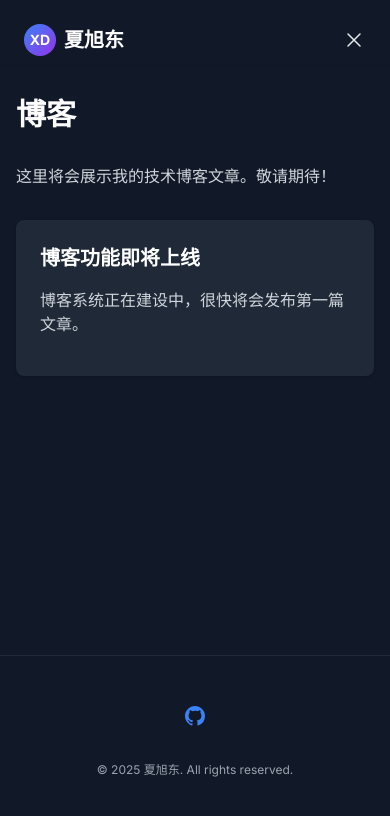
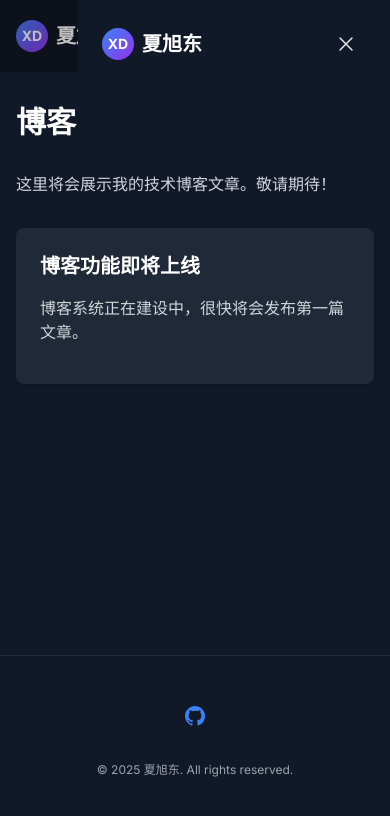
Before and after one commit to xxd-x86/xxd_web, a Next.js app: page /blog in a window 390 px wide. Both pictures are taken after a click on the button "打开主菜单". Shown: the top 816 px of the page. Built offline with nearby package versions, Linux system fonts and the light colour scheme.

Commit message:
简化Header组件，修复导航区域混乱问题

```diff
--- a/src/components/Header.tsx
+++ b/src/components/Header.tsx
@@ -23,40 +23,32 @@ export default function Header() {
   }, [])
 
   return (
-    <header className="sticky top-0 z-50 bg-white/90 dark:bg-gray-900/90 backdrop-blur-md shadow-sm">
-      <nav className="mx-auto flex max-w-7xl items-center justify-between p-4 lg:px-8" aria-label="Global">
-        <div className="flex lg:flex-1">
-          <Link href="/" className="-m-1.5 p-1.5 flex items-center space-x-2">
-            <span className="sr-only">夏旭东</span>
-            <div className="h-8 w-8 rounded-full bg-gradient-to-br from-blue-500 to-purple-600 flex items-center justify-center text-white text-sm font-bold">XD</div>
+    <header className="relative z-50 bg-white/90 dark:bg-gray-900/90 backdrop-blur-md shadow-sm">
+      {/* 桌面导航 */}
+      <div className="mx-auto max-w-7xl px-4 sm:px-6 lg:px-8">
+        <div className="flex justify-between items-center py-4 md:justify-start md:space-x-10">
+          <div className="flex justify-start lg:w-0 lg:flex-1">
+            <Link href="/" className="flex items-center space-x-2">
+              <div className="h-8 w-8 rounded-full bg-gradient-to-br from-blue-500 to-purple-600 flex items-center justify-center text-white text-sm font-bold">
+                XD
+              </div>
               <span className="text-xl font-bold text-gray-900 dark:text-white">夏旭东</span>
             </Link>
           </div>
-        <div className="flex lg:hidden">
-          <button
-            type="button"
-            className="-m-2.5 inline-flex items-center justify-center rounded-md p-2.5 text-gray-700 dark:text-gray-200"
-            onClick={() => setMobileMenuOpen(true)}
-          >
-            <span className="sr-only">打开主菜单</span>
-            <Bars3Icon className="h-6 w-6" aria-hidden="true" />
-          </button>
-        </div>
-        <div className="hidden lg:flex lg:gap-x-8">
+
+          <div className="hidden md:flex items-center justify-end md:flex-1 lg:w-0 space-x-8">
             {navigation.map((item) => (
               <Link
                 key={item.name}
                 href={item.href}
-              className="text-sm font-semibold leading-6 text-gray-900 dark:text-white hover:text-blue-600 dark:hover:text-blue-400 transition-colors"
+                className="text-base font-medium text-gray-700 dark:text-gray-200 hover:text-blue-600 dark:hover:text-blue-400"
               >
                 {item.name}
               </Link>
             ))}
-        </div>
-        <div className="hidden lg:flex lg:flex-1 lg:justify-end">
             <button
               onClick={() => setTheme(theme === 'dark' ? 'light' : 'dark')}
-            className="rounded-full p-2 bg-gray-100 dark:bg-gray-800 text-gray-500 dark:text-gray-400 hover:bg-gray-200 dark:hover:bg-gray-700 focus:outline-none focus:ring-2 focus:ring-gray-300 dark:focus:ring-gray-600 transition-colors"
+              className="ml-4 rounded-full p-2 bg-gray-100 dark:bg-gray-800 text-gray-500 dark:text-gray-400 hover:bg-gray-200 dark:hover:bg-gray-700 focus:outline-none focus:ring-2 focus:ring-gray-300 dark:focus:ring-gray-600"
               aria-label="切换主题"
             >
               {mounted && (theme === 'dark' ? (
@@ -66,58 +58,67 @@ export default function Header() {
               ))}
             </button>
           </div>
-      </nav>
-      {/* Mobile menu */}
-      <div className={`lg:hidden ${mobileMenuOpen ? 'fixed inset-0 z-50' : 'hidden'}`}>
-        <div className="fixed inset-y-0 right-0 z-50 w-full overflow-y-auto bg-white dark:bg-gray-900 px-6 py-6 sm:max-w-sm sm:ring-1 sm:ring-gray-900/10">
-          <div className="flex items-center justify-between">
-            <Link href="/" className="-m-1.5 p-1.5 flex items-center space-x-2">
-              <div className="h-8 w-8 rounded-full bg-gradient-to-br from-blue-500 to-purple-600 flex items-center justify-center text-white text-sm font-bold">XD</div>
+
+          <div className="flex items-center md:hidden">
+            <button
+              onClick={() => setTheme(theme === 'dark' ? 'light' : 'dark')}
+              className="rounded-full p-2 bg-gray-100 dark:bg-gray-800 text-gray-500 dark:text-gray-400 mr-2"
+              aria-label="切换主题"
+            >
+              {mounted && (theme === 'dark' ? (
+                <SunIcon className="h-5 w-5" />
+              ) : (
+                <MoonIcon className="h-5 w-5" />
+              ))}
+            </button>
+            <button
+              type="button"
+              className="inline-flex items-center justify-center p-2 rounded-md text-gray-700 dark:text-gray-200 hover:bg-gray-100 dark:hover:bg-gray-800 focus:outline-none"
+              onClick={() => setMobileMenuOpen(true)}
+            >
+              <span className="sr-only">打开主菜单</span>
+              <Bars3Icon className="h-6 w-6" aria-hidden="true" />
+            </button>
+          </div>
+        </div>
+      </div>
+
+      {/* 移动菜单 */}
+      {mobileMenuOpen && (
+        <div className="fixed inset-0 z-50 overflow-y-auto md:hidden">
+          <div className="fixed inset-0 bg-black bg-opacity-25" onClick={() => setMobileMenuOpen(false)}></div>
+          <div className="relative bg-white dark:bg-gray-900 h-full w-4/5 max-w-sm float-right p-6 overflow-y-auto">
+            <div className="flex items-center justify-between mb-6">
+              <Link href="/" className="flex items-center space-x-2">
+                <div className="h-8 w-8 rounded-full bg-gradient-to-br from-blue-500 to-purple-600 flex items-center justify-center text-white text-sm font-bold">
+                  XD
+                </div>
                 <span className="text-xl font-bold text-gray-900 dark:text-white">夏旭东</span>
               </Link>
               <button
                 type="button"
-              className="-m-2.5 rounded-md p-2.5 text-gray-700 dark:text-gray-200"
+                className="p-2 rounded-md text-gray-700 dark:text-gray-200 hover:bg-gray-100 dark:hover:bg-gray-800 focus:outline-none"
                 onClick={() => setMobileMenuOpen(false)}
               >
                 <span className="sr-only">关闭菜单</span>
                 <XMarkIcon className="h-6 w-6" aria-hidden="true" />
               </button>
             </div>
-          <div className="mt-6 flow-root">
-            <div className="-my-6 divide-y divide-gray-500/10">
-              <div className="space-y-2 py-6">
+            <nav className="grid gap-y-8">
               {navigation.map((item) => (
                 <Link
                   key={item.name}
                   href={item.href}
-                    className="block rounded-lg px-3 py-2 text-base font-semibold leading-7 text-gray-900 dark:text-white hover:bg-gray-50 dark:hover:bg-gray-800"
+                  className="py-2 px-3 text-base font-medium text-gray-700 dark:text-gray-200 hover:text-blue-600 dark:hover:text-blue-400 rounded-md hover:bg-gray-50 dark:hover:bg-gray-800"
                   onClick={() => setMobileMenuOpen(false)}
                 >
                   {item.name}
                 </Link>
               ))}
-              </div>
-              <div className="py-6 flex items-center">
-                <button
-                  onClick={() => {
-                    setTheme(theme === 'dark' ? 'light' : 'dark')
-                    setMobileMenuOpen(false)
-                  }}
-                  className="flex items-center space-x-2 rounded-lg px-3 py-2 text-base font-semibold leading-7 text-gray-900 dark:text-white"
-                >
-                  <span>{theme === 'dark' ? '切换到浅色模式' : '切换到深色模式'}</span>
-                  {mounted && (theme === 'dark' ? (
-                    <SunIcon className="h-5 w-5" />
-                  ) : (
-                    <MoonIcon className="h-5 w-5" />
-                  ))}
-                </button>
+            </nav>
           </div>
         </div>
-          </div>
-        </div>
-      </div>
+      )}
     </header>
   )
 }
```
Lines whose indentation alone changed are shown as unchanged.
